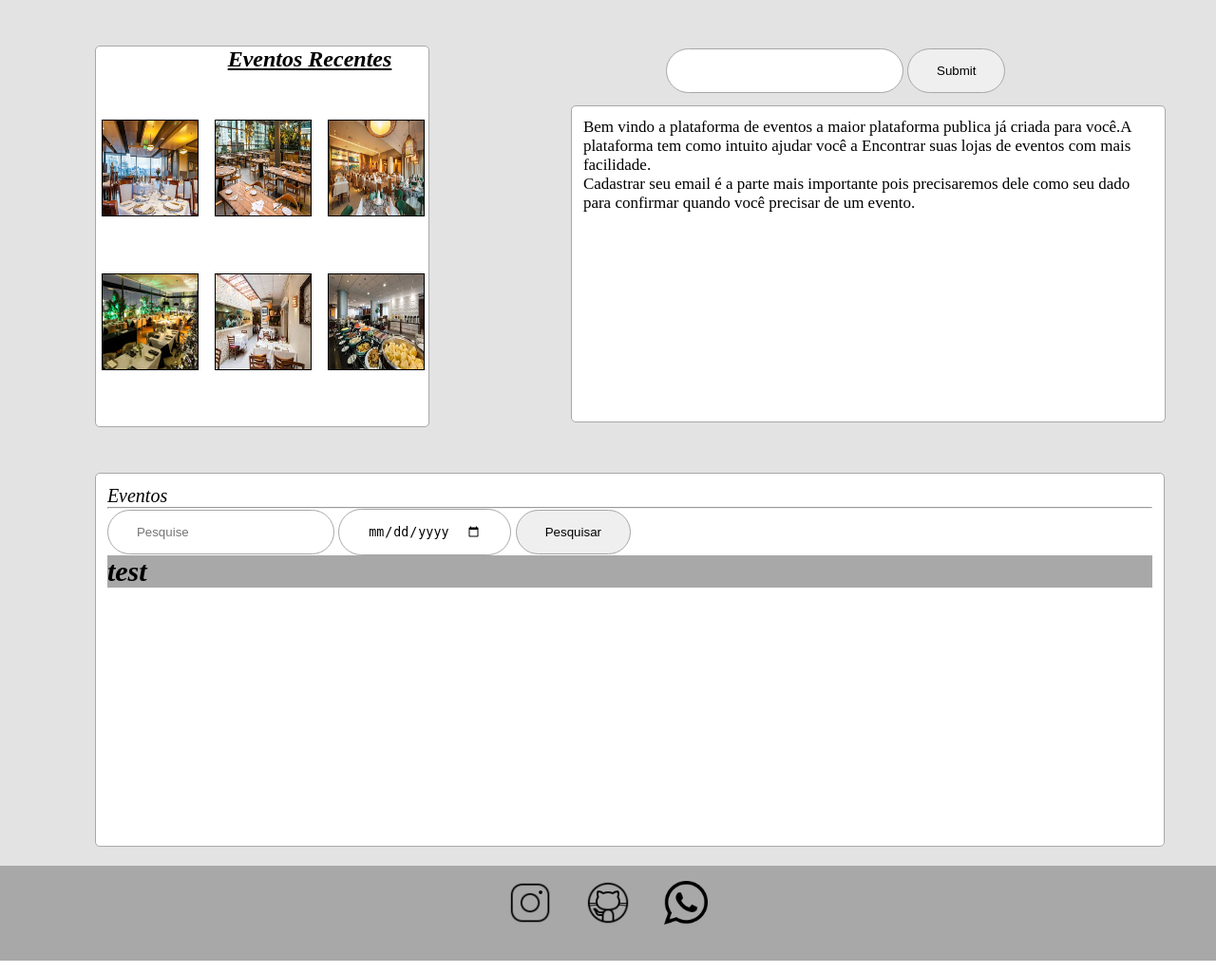
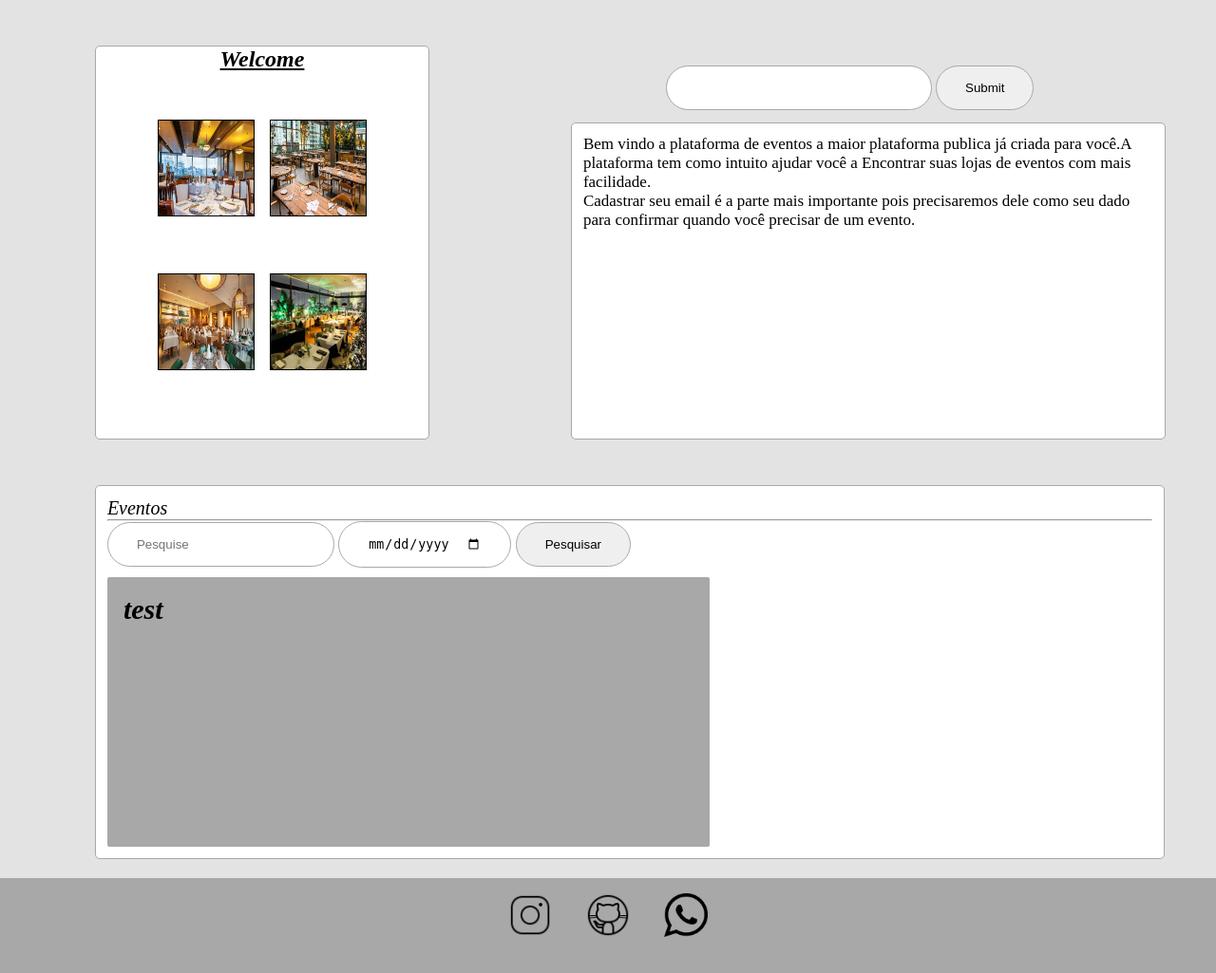
Before and after one commit to MarcelinoRodrigues/Stack-Events, a PHP site: page / in a window 1280 px wide. Shown: the part 73-1098 px from the top of the page at 95% size. Run offline with PHP 8.4, Linux system fonts and the light colour scheme.

Commit message:
add my events and my seach

```diff
--- a/Styles/Index.css
+++ b/Styles/Index.css
@@ -31,7 +31,7 @@ nav ul li a{
     display: inline-block;
     margin: 3em;
     margin-left: 100px;
-    height: 400px;
+    height: 413px;
     width: 350px;
     border: 1px solid #a8a8a8;
     border-radius: 5px;
@@ -41,9 +41,12 @@ nav ul li a{
     font-style: italic;
     text-decoration: underline;
 }
-.container div{
+.container .events{
     margin: 0 auto;
-    width: 450px;
+    width: 300px;
+    text-align: center;
+    overflow: auto;
+    height: 400px;
 }
 .container div img{
     height: 100px;
@@ -55,7 +58,7 @@ nav ul li a{
 form{
     width: 400px;
     margin-left: 600px;
-    margin-top: -350px;
+    margin-top: -380px;
     display: inline-block;
 }
 form input{
@@ -64,7 +67,7 @@ form input{
     padding: .9375rem 1.875rem;
 }
 form input[type = Email]{
-    width: 250px;
+    width: 280px;
 }
 form input[type = submit]:hover{
     cursor: pointer;
@@ -73,14 +76,14 @@ form input[type = submit]:hover{
 article{
     background-color: #ffffff;
     height: 308px;
-    margin-top: -290px;
+    margin-top: -320px;
     margin-left: 500px;
     margin-bottom: 20px;
     width: 600px;
     border: 1px solid #a8a8a8;
     border-radius: 5px;
     padding: 0.7em;
-    font-size:17px;
+    font-size: 17px;
 }
 footer{
     background-color: #a8a8a8;
@@ -102,7 +105,6 @@ footer img:hover{
     border-radius: 10px;
     cursor: pointer;
 }
-/*config*/
 .my-event{
     background-color: #ffffff;
     height: 368px;
@@ -114,6 +116,9 @@ footer img:hover{
     font-size: 17px;
     width: 1100px;
 }
+.my-event .container-button{
+    margin-bottom: 10px;
+}
 .my-event .container-button input{
     padding: 1em;
     border-radius: 50px;
@@ -122,6 +127,10 @@ footer img:hover{
 }
 .my-event .event{
     background-color: #a8a8a8;
+    width: 600px;
+    height: 250px;
+    padding: 1em;
+    border-radius: 2px;
 }
 .my-event span{
     font-style: italic;
--- a/index.html
+++ b/index.html
@@ -13,7 +13,7 @@
         </nav>
         <div class="container">
             <div class="events">
-                <h2>Eventos Recentes</h2>
+                <h2>Welcome</h2>
                 <img src="Assets/img/1.jpg">
                 <img src="Assets/img/2.jpg">
                 <img src="Assets/img/3.jpg">
```
